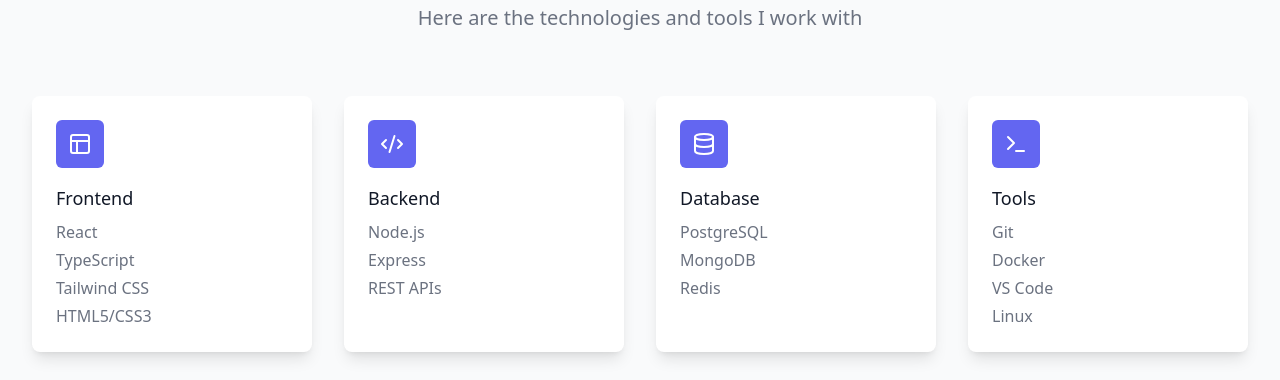
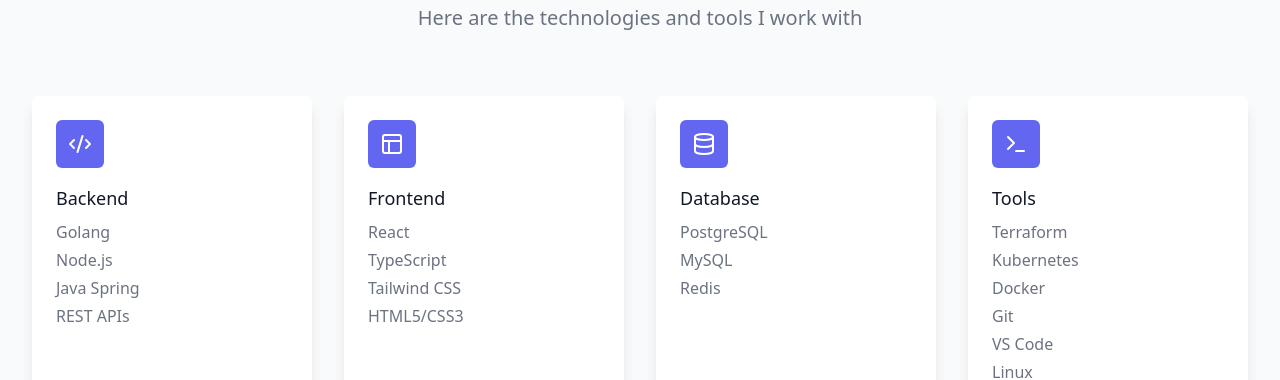
Before and after one commit to canzhen/personal-website, a React (Vite) app: page / in a window 1280 px wide. Shown: the part 1180-1560 px from the top of the page. Built offline with nearby package versions, Linux system fonts and the light colour scheme.

Commit message:
chore: update skills

```diff
--- a/src/components/Skills.tsx
+++ b/src/components/Skills.tsx
@@ -8,24 +8,24 @@ interface SkillsProps {
 export function Skills({ t }: SkillsProps) {
   const skills = [
     {
+      category: "Backend",
+      icon: <Code2 className="w-6 h-6" />,
+      items: ["Golang", "Node.js", "Java Spring", "REST APIs"]
+    },
+    {
       category: "Frontend",
       icon: <Layout className="w-6 h-6" />,
       items: ["React", "TypeScript", "Tailwind CSS", "HTML5/CSS3"]
     },
     {
-      category: "Backend",
-      icon: <Code2 className="w-6 h-6" />,
-      items: ["Node.js", "Express", "REST APIs"]
-    },
-    {
       category: "Database",
       icon: <Database className="w-6 h-6" />,
-      items: ["PostgreSQL", "MongoDB", "Redis"]
+      items: ["PostgreSQL", "MySQL", "Redis"]
     },
     {
       category: "Tools",
       icon: <Terminal className="w-6 h-6" />,
-      items: ["Git", "Docker", "VS Code", "Linux"]
+      items: ["Terraform", "Kubernetes", "Docker", "Git", "VS Code", "Linux"]
     }
   ];
 
```
